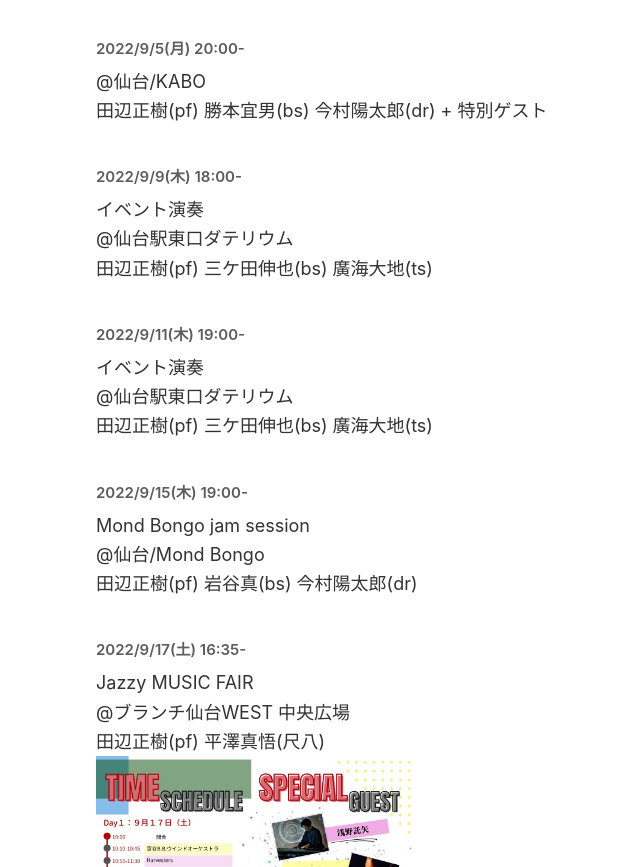
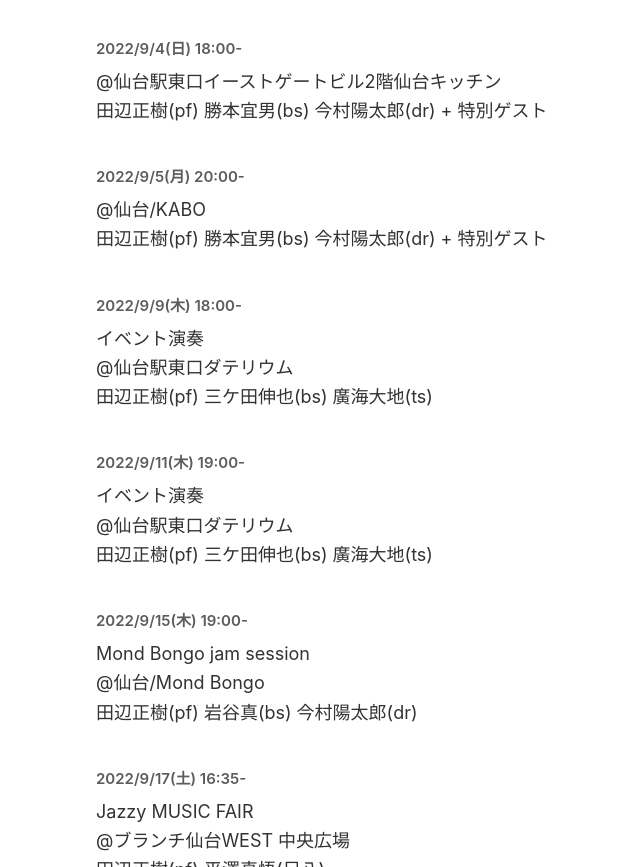
Before and after one commit to katanabo/portfoflio, a Gatsby site: page /posts/2022_9/schedule in a window 1280 px wide. Shown: the part 1470-2337 px from the top of the page, without its empty margins (224-864 px from the left). Built offline with nearby package versions, Linux system fonts and the light colour scheme; Gatsby itself is replaced by a stand-in of ours; some packages are replaced by stand-ins of ours.

Commit message:
add schedule

```diff
--- a/content/posts/2022_9/index.md
+++ b/content/posts/2022_9/index.md
@@ -22,6 +22,10 @@ Mond Bongo jam session
 @リフノス(利府町文化交流ホール)
 田辺正樹(pf) 平澤真悟(尺八)
 ![20220904](../img/20220904.JPG)
+
+### 2022/9/4(日) 18:00-
+@仙台駅東口イーストゲートビル2階仙台キッチン
+田辺正樹(pf) 勝本宜男(bs) 今村陽太郎(dr) + 特別ゲスト
 
 ### 2022/9/5(月) 20:00-
 @仙台/KABO
```
